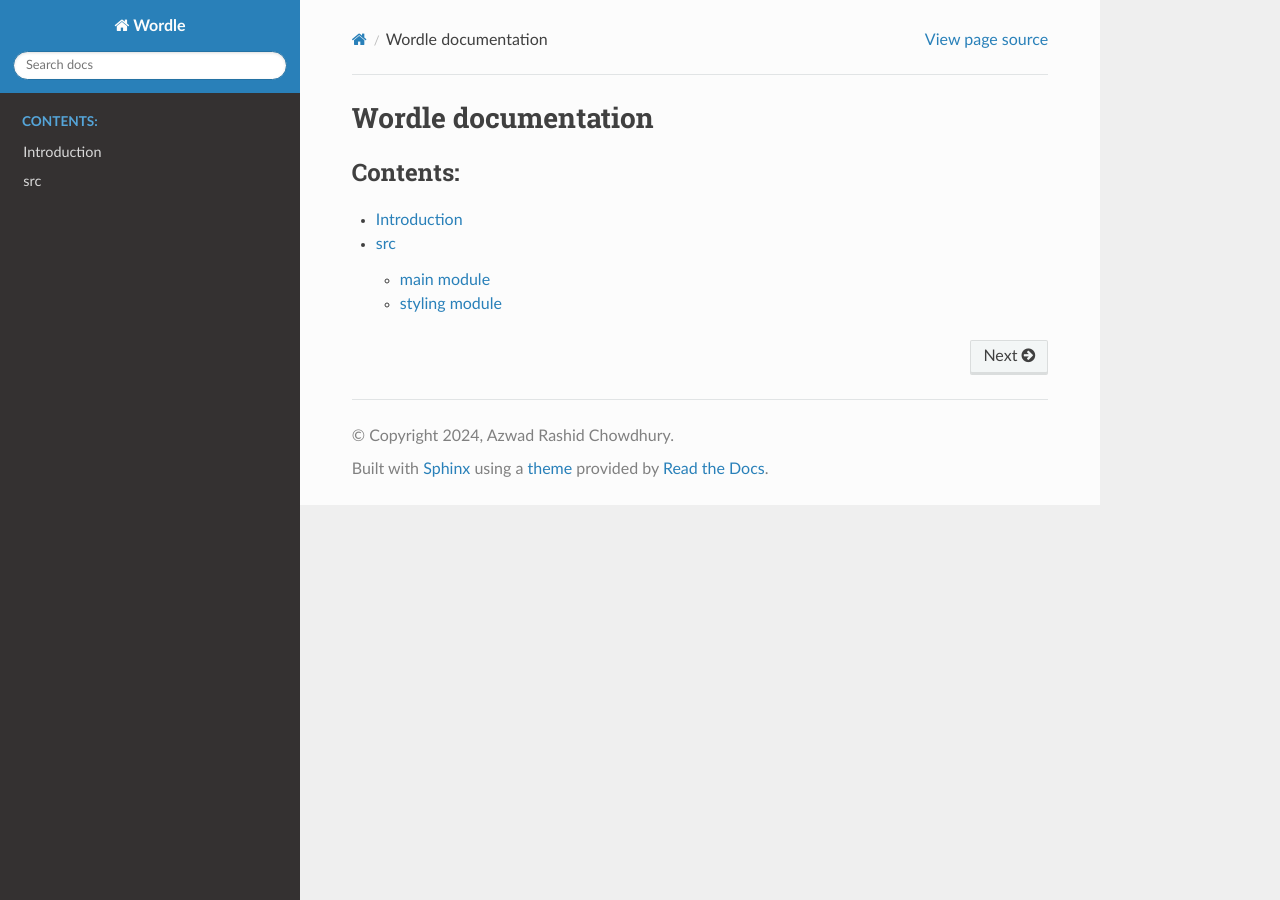
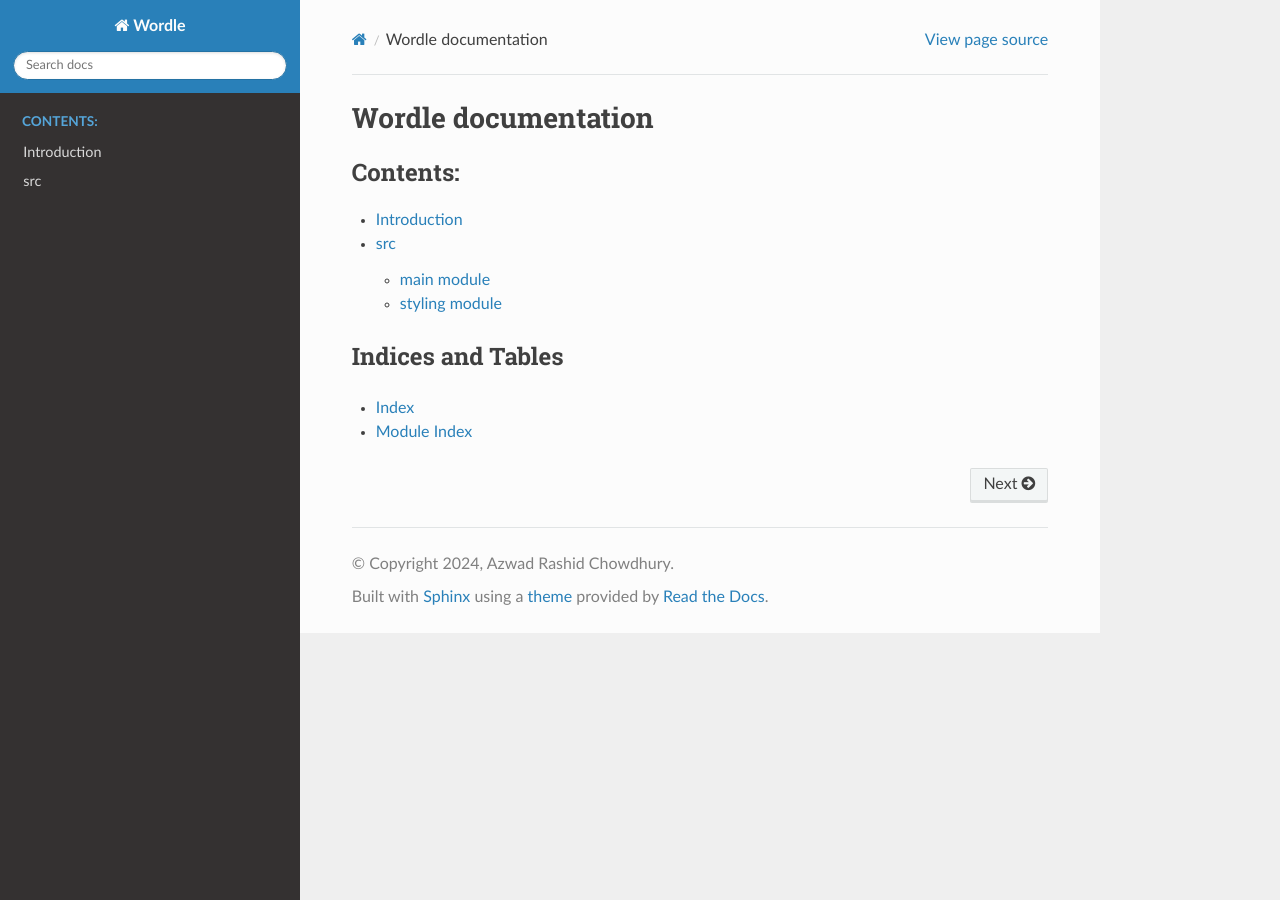
Before and after one commit to Azwad-Rashid/Wordle, a Sphinx documentation site: the page built from docs/index.rst, in a window 1280 px wide. Built offline with Sphinx 7.4.7 and the Read the Docs theme 2.0.0, drawn with Linux system fonts in a browser that asks for light colours.

Commit message:
Add Index and Module Index in documentation

```diff
--- a/docs/index.rst
+++ b/docs/index.rst
@@ -12,3 +12,9 @@ Wordle documentation
 
    introduction
    modules
+
+Indices and Tables
+------------------
+
+* :ref:`genindex`
+* :ref:`modindex`
```
Also changed, not shown: 6 other files.
